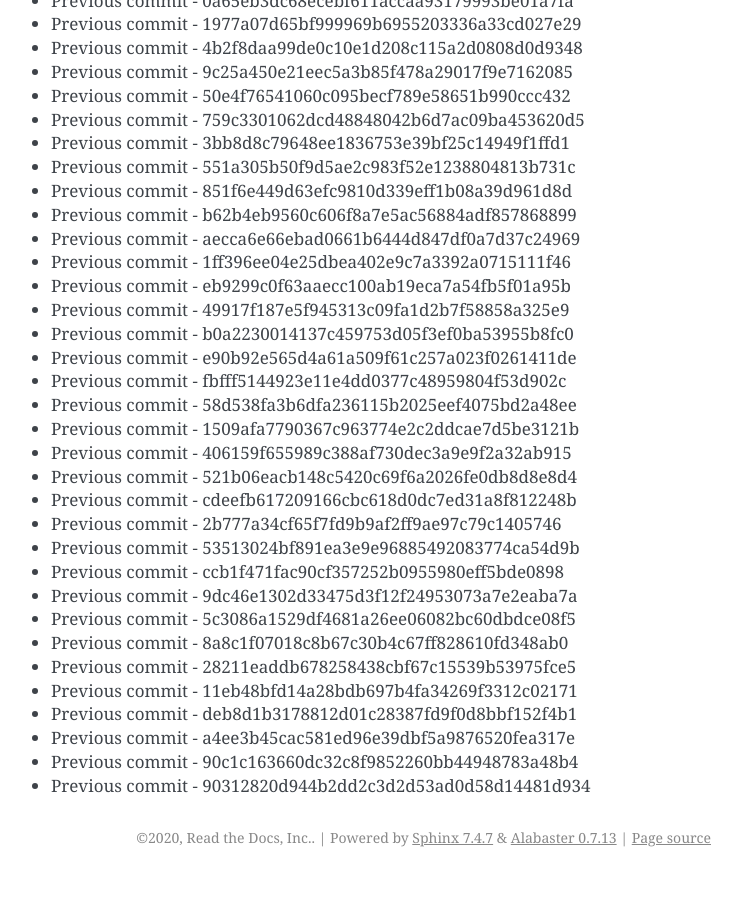
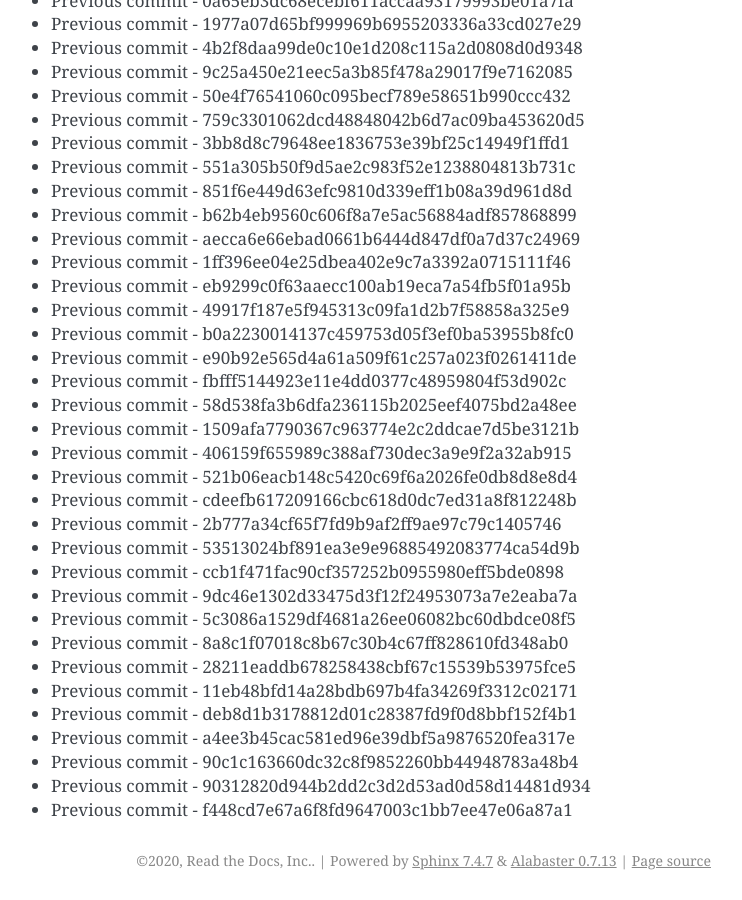
Before and after one commit to readthedocs/rtd-git-stresstest, a Sphinx documentation site: the page built from docs/updates.rst, in a window 1280 px wide and 900 px high, scrolled down 10959 px. Shown: the whole window, without its empty margins (399-1141 px from the left). Built offline with Sphinx 7.4.7, drawn with Linux system fonts in a browser that asks for light colours; before the commit the page ends 11836 px from its top, so only the background shows below that.

Commit message:
Generating commit from previous: f448cd7e67a6f8fd9647003c1bb7ee47e06a87a1

```diff
--- a/docs/updates.rst
+++ b/docs/updates.rst
@@ -492,3 +492,4 @@ It can be tested for any performance characteristics.
 * Previous commit - a4ee3b45cac581ed96e39dbf5a9876520fea317e
 * Previous commit - 90c1c163660dc32c8f9852260bb44948783a48b4
 * Previous commit - 90312820d944b2dd2c3d2d53ad0d58d14481d934
+* Previous commit - f448cd7e67a6f8fd9647003c1bb7ee47e06a87a1
```
